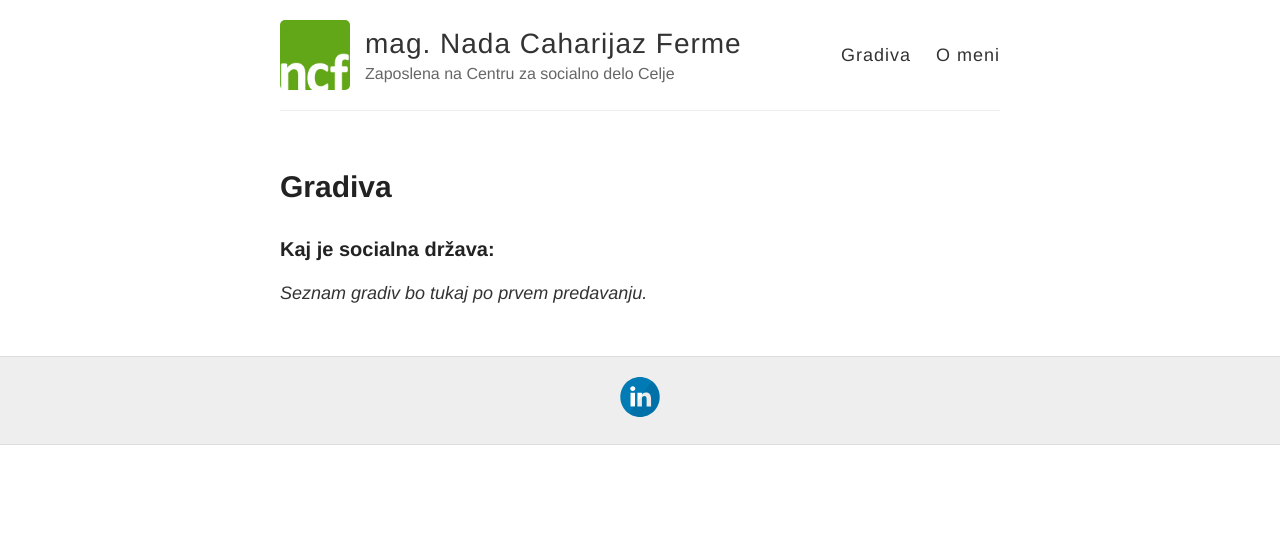
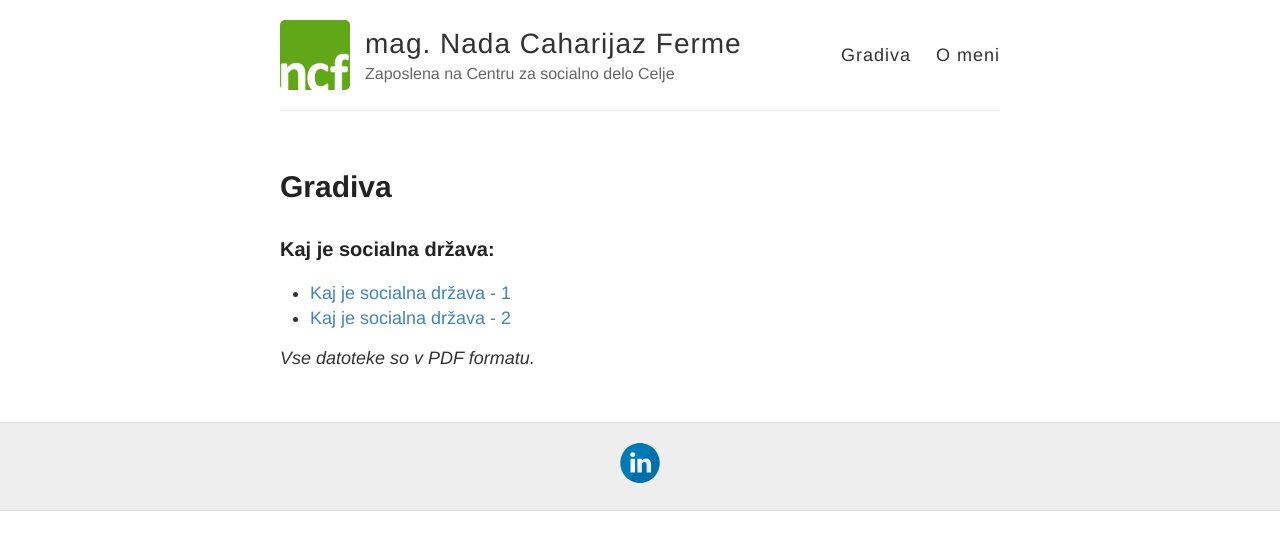
Before and after one commit to th0r88/nadafermesi, a Jekyll site: the page built from gradiva.md, in a window 1280 px wide. Shown: the top 550 px of the page. Built offline with Jekyll 4.4.1, drawn with Linux system fonts in a browser that asks for light colours.

Commit message:
Update gradiva.md

```diff
--- a/gradiva.md
+++ b/gradiva.md
@@ -6,4 +6,7 @@ permalink: /gradiva/
 
 ### Kaj je socialna država:
 
-_Seznam gradiv bo tukaj po prvem predavanju._
+- [Kaj je socialna država - 1](/uploads/Kaj_je_socialna_drzava_01.pdf)
+- [Kaj je socialna država - 2](/uploads/Kaj_je_socialna_drzava_02.pdf)
+
+_Vse datoteke so v PDF formatu._
```
